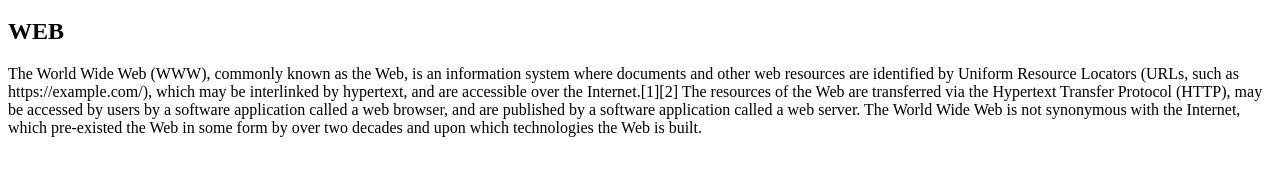
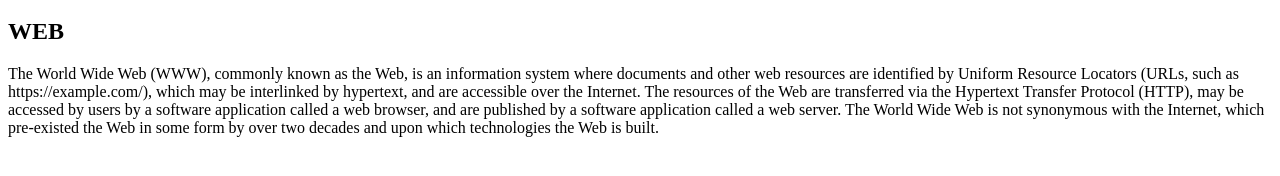
Before and after one commit to lyj-95/web1, a plain HTML site: page index.html in a window 1280 px wide. Shown: the part 136-312 px from the top of the page. Drawn offline with Linux system fonts and the light colour scheme.

Commit message:
Add files via upload
오타 수정

```diff
--- a/index.html
+++ b/index.html
@@ -13,7 +13,7 @@
   </ol>
   <h2>WEB</h2>
   <p>
-    The World Wide Web (WWW), commonly known as the Web, is an information system where documents and other web resources are identified by Uniform Resource Locators (URLs, such as https://example.com/), which may be interlinked by hypertext, and are accessible over the Internet.[1][2] The resources of the Web are transferred via the Hypertext Transfer Protocol (HTTP), may be accessed by users by a software application called a web browser, and are published by a software application called a web server. The World Wide Web is not synonymous with the Internet, which pre-existed the Web in some form by over two decades and upon which technologies the Web is built.
+    The World Wide Web (WWW), commonly known as the Web, is an information system where documents and other web resources are identified by Uniform Resource Locators (URLs, such as https://example.com/), which may be interlinked by hypertext, and are accessible over the Internet. The resources of the Web are transferred via the Hypertext Transfer Protocol (HTTP), may be accessed by users by a software application called a web browser, and are published by a software application called a web server. The World Wide Web is not synonymous with the Internet, which pre-existed the Web in some form by over two decades and upon which technologies the Web is built.
   </p>
 </body>
 </html>
```
